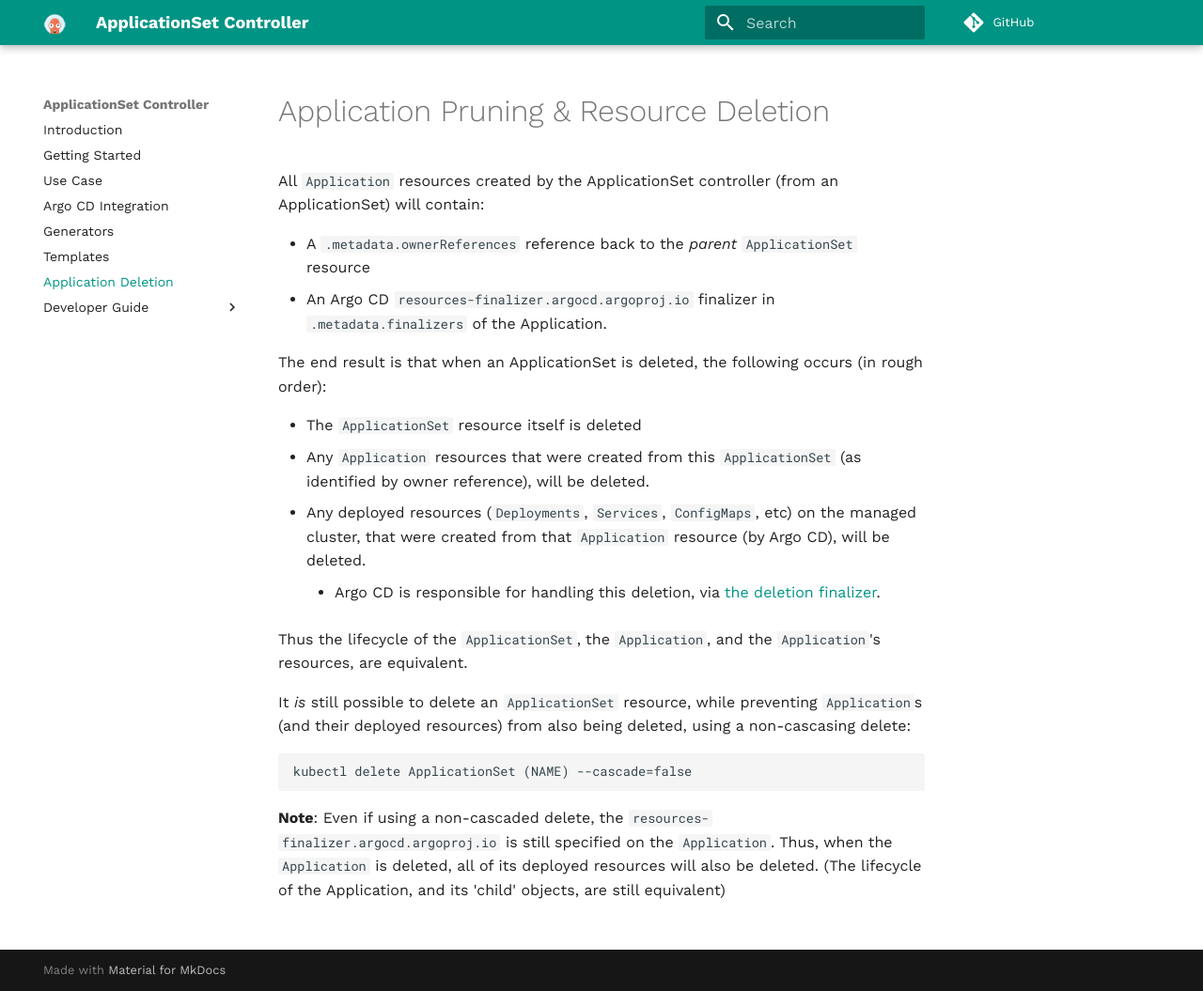
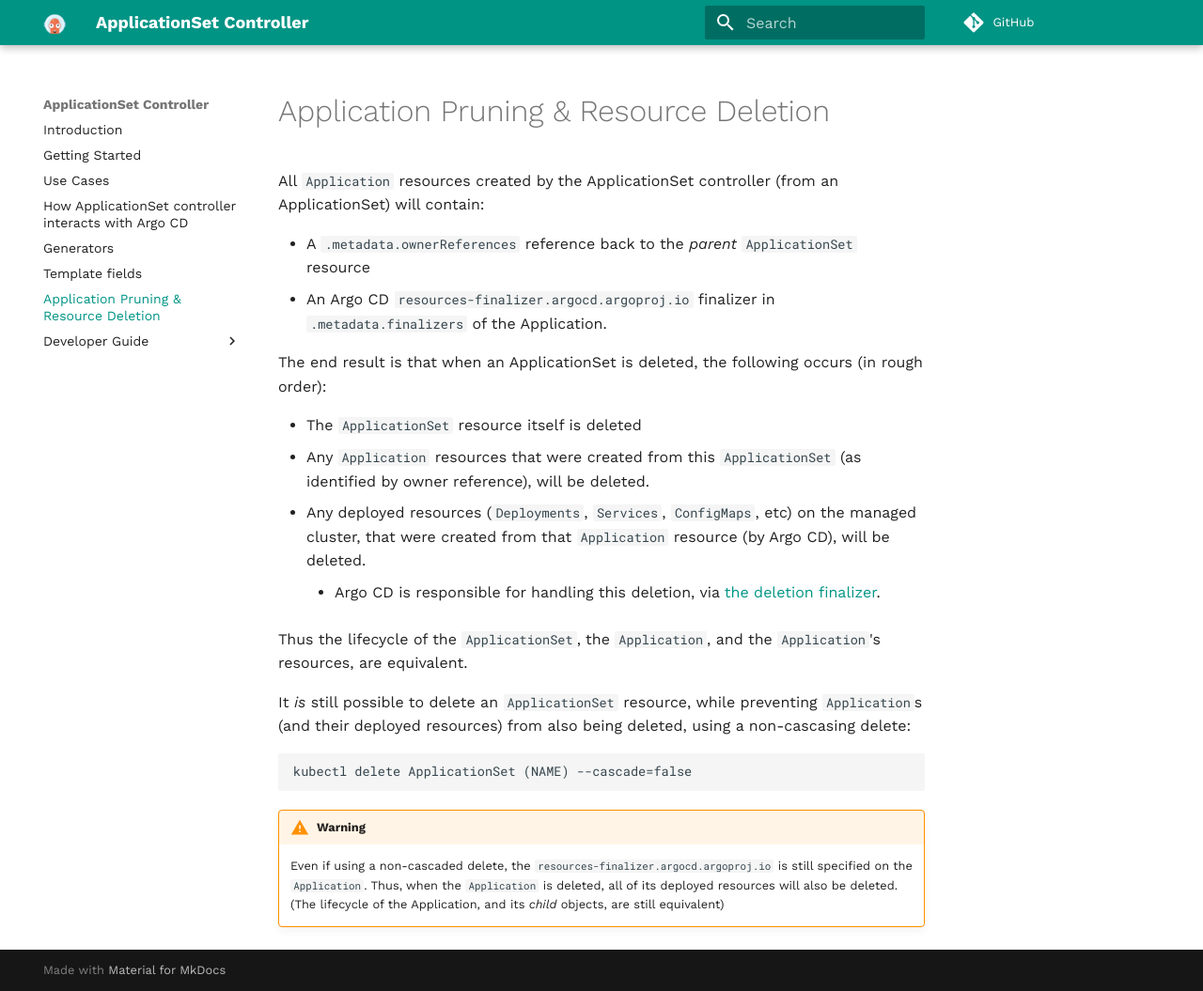
Before and after one commit to argoproj/applicationset, an MkDocs documentation site: the page built from docs/Application-Deletion.md, in a window 1280 px wide and 1055 px high. Shown: the whole window at 94% size. Built offline with MkDocs 1.6.1 and Material for MkDocs 9.7.7, drawn with Linux system fonts in a browser that asks for light colours; comment, search, counter and statistics services are not loaded.

````diff
--- a/docs/Application-Deletion.md
+++ b/docs/Application-Deletion.md
@@ -19,4 +19,5 @@ It *is* still possible to delete an `ApplicationSet` resource, while preventing
 kubectl delete ApplicationSet (NAME) --cascade=false
 ```
 
-**Note**: Even if using a non-cascaded delete, the `resources-finalizer.argocd.argoproj.io` is still specified on the `Application`. Thus, when the `Application` is deleted, all of its deployed resources will also be deleted. (The lifecycle of the Application, and its 'child' objects, are still equivalent)
+!!! warning
+    Even if using a non-cascaded delete, the `resources-finalizer.argocd.argoproj.io` is still specified on the `Application`. Thus, when the `Application` is deleted, all of its deployed resources will also be deleted. (The lifecycle of the Application, and its *child* objects, are still equivalent)
--- /dev/null
+++ b/docs/assets/broken-link-ignore-list.txt
@@ -0,0 +1,6 @@
+https://1.2.3.4
+https://2.4.6.8
+https://9.8.7.6
+https://github.com/infra-team/cluster-deployments.git
+https://kubernetes.default.svc
+https://github.com/argoproj-labs/applicationset/commit
--- a/mkdocs.yml
+++ b/mkdocs.yml
@@ -24,11 +24,12 @@ markdown_extensions:
 nav:
   - Introduction: index.md
   - Getting Started: Geting-Started.md
-  - Use Case: Use-Cases.md
-  - Argo CD Integration: Argo-CD-Integration.md
+  - Use Cases: Use-Cases.md
+  - How ApplicationSet controller interacts with Argo CD: Argo-CD-Integration.md
   - Generators: Generators.md
-  - Templates: Template.md
-  - Application Deletion: Application-Deletion.md
+  - Template fields: Template.md
+  - Application Pruning & Resource Deletion: Application-Deletion.md
   - Developer Guide:
+    - Building and Running the Controller: Development.md
     - Running E2E Tests: E2E-Tests.md
     - Release Guidance: Releasing.md
````
Also changed, not shown: README.md (+7 -68 lines), docs/Development.md (added, +65 -0 lines), docs/Generators.md (+8 -5 lines), docs/Use-Cases.md (+1 -1 lines), 1 other file.
